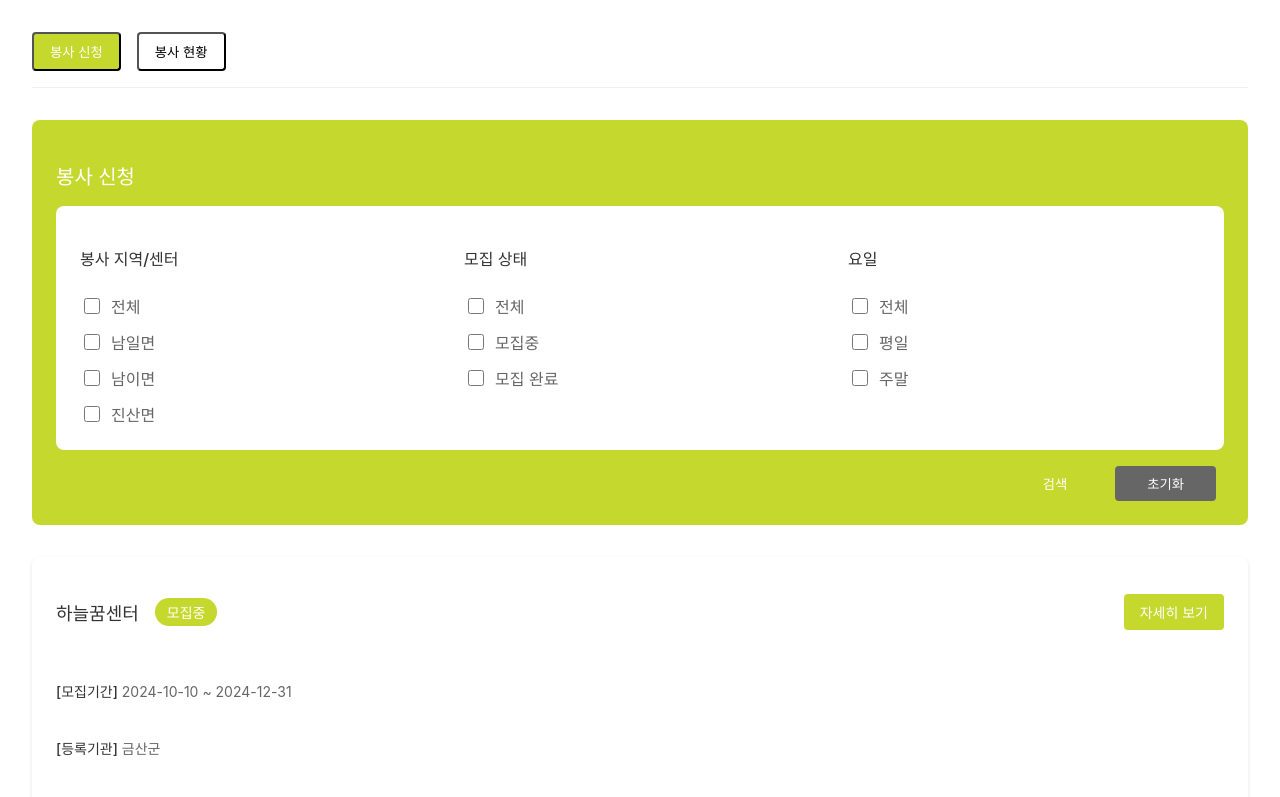
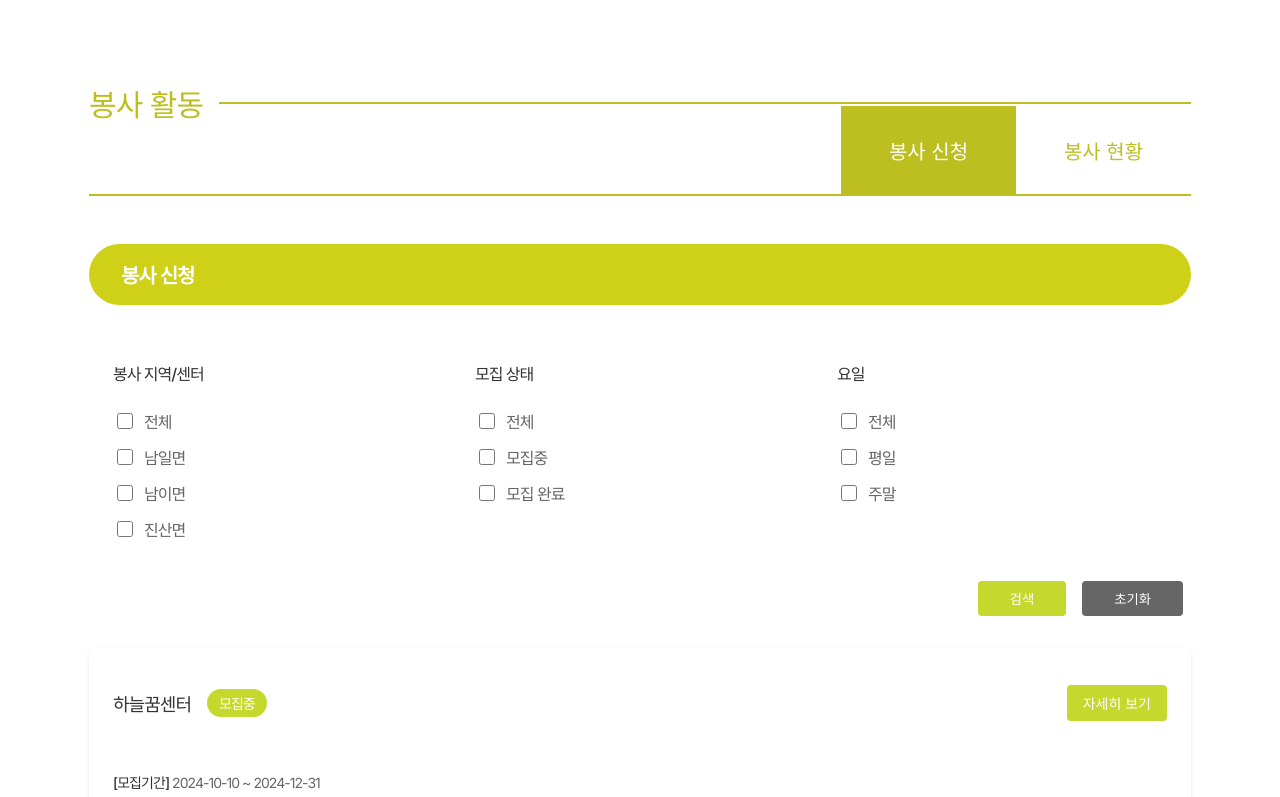
Before and after one commit to MINIPROJECT-yourstory/yourstory-FE, a React (Create React App) app in the folder yourstory/: page /volunteer in a window 1280 px wide. Shown: the top 797 px of the page. Built offline with nearby package versions, Linux system fonts and the light colour scheme.

Commit message:
Feat: 봉사조회창

```diff
--- a/yourstory/public/index.html
+++ b/yourstory/public/index.html
@@ -3,6 +3,9 @@
   <head>
     <meta charset="utf-8" />
     <link rel="icon" href="%PUBLIC_URL%/favicon.ico" />
+    <link rel="preconnect" href="https://fonts.googleapis.com">
+    <link rel="preconnect" href="https://fonts.gstatic.com" crossorigin>
+    <link href="https://fonts.googleapis.com/css2?family=Inter:wght@100;200;300;400;500;600;700;800;900&display=swap" rel="stylesheet">
     <meta name="viewport" content="width=device-width, initial-scale=1" />
     <meta name="theme-color" content="#000000" />
     <meta
--- a/yourstory/src/components/volunteer/VolunteerFilter.jsx
+++ b/yourstory/src/components/volunteer/VolunteerFilter.jsx
@@ -4,7 +4,7 @@ import styled from 'styled-components';
 const VolunteerFilter = () => {
     return (
       <FilterContainer>
-        <FilterTitle>봉사 신청</FilterTitle>
+      <FilterTitle>봉사 신청</FilterTitle>
         <FilterGrid>
           <FilterSection>
             <FilterSectionTitle>봉사 지역/센터</FilterSectionTitle>
@@ -80,17 +80,17 @@ const VolunteerFilter = () => {
 `;
 
   const FilterContainer = styled.div`
-    background-color: #C5D82D;
-    border-radius: 8px;
-    padding: 1.5rem;
     margin-bottom: 2rem;
   `;
 
-  const FilterTitle = styled.h2`
+  const FilterTitle = styled.div`
+    padding: 1rem 2rem;
+    background-color: #CED118;
     color: white;
-    font-size: 1.25rem;
+    font-size: 20px;
     margin-bottom: 1rem;
-    font-weight: 500;
+    font-weight: 700;
+    border-radius: 50px;
   `;
 
   const FilterGrid = styled.div`
--- a/yourstory/src/components/volunteer/VolunteerHeader.jsx
+++ b/yourstory/src/components/volunteer/VolunteerHeader.jsx
@@ -4,38 +4,67 @@ import styled from 'styled-components';
 const VolunteerHeader = () => {
   return (
     <HeaderContainer>
-      <ButtonGroup>
-        <ActiveButton>봉사 신청</ActiveButton>
-        <InactiveButton>봉사 현황</InactiveButton>
-      </ButtonGroup>
-    </HeaderContainer>
+    <HeaderTitle>
+      봉사 활동
+      <HeaderLine />
+    </HeaderTitle>
+    <ButtonGroup>
+      <ActiveButton>봉사 신청</ActiveButton>
+      <InactiveButton>봉사 현황</InactiveButton>
+    </ButtonGroup>
+    <HeaderLine />
+  </HeaderContainer>
   );
 };
 
 const HeaderContainer = styled.div`
-  border-bottom: 1px solid #eee;
   padding-bottom: 1rem;
   margin-bottom: 2rem;
 `;
 
-const ButtonGroup = styled.div`
+const HeaderTitle = styled.div`
+  font-size: 30px;
+  font-weight: 400;
+  color: var(--green);
   display: flex;
+  align-items: center;
   gap: 1rem;
 `;
 
+const HeaderLine = styled.div`
+  border-bottom: 2px solid var(--green);
+  flex: 1;
+  height: 1px;
+
+  &:last-child {
+    margin-top: -1px;
+  }
+`;
+
+const ButtonGroup = styled.div`
+  display: flex;
+  justify-content: flex-end;
+  width: 100%;
+  margin-top: -19px;
+`;
+
 const Button = styled.button`
-  padding: 0.5rem 1rem;
-  border-radius: 4px;
+  font-size: 20px;
+  padding: 1rem;
   cursor: pointer;
+  border: none;
+  height: 88px;
+  width: 175px;
 `;
 
 const ActiveButton = styled(Button)`
-  background-color: #C5D82D;
+  background-color: var(--green);
   color: white;
 `;
 
 const InactiveButton = styled(Button)`
   background: none;
+  color: var(--green);
 `;
 
 export default VolunteerHeader;
--- a/yourstory/src/components/volunteer/VolunteerList.jsx
+++ b/yourstory/src/components/volunteer/VolunteerList.jsx
@@ -79,7 +79,7 @@ const VolunteerList = () => {
   };
 
   const CardContainer = styled.div`
-    background: white;
+    background:F3F3F3;
     border-radius: 8px;
     padding: 1.5rem;
     box-shadow: 0 2px 4px rgba(0, 0, 0, 0.1);
--- a/yourstory/src/index.css
+++ b/yourstory/src/index.css
@@ -1,8 +1,13 @@
-body {
+:root {
+  --main-font: 'Inter', sans-serif;
+  --letter-spacing: -0.06em;
+  --green: #BCBF1F;
+}
+
+html, body {
   margin: 0;
-  font-family: -apple-system, BlinkMacSystemFont, 'Segoe UI', 'Roboto', 'Oxygen',
-    'Ubuntu', 'Cantarell', 'Fira Sans', 'Droid Sans', 'Helvetica Neue',
-    sans-serif;
+  font-family: var(--main-font);
+  letter-spacing: var(--letter-spacing);
   -webkit-font-smoothing: antialiased;
   -moz-osx-font-smoothing: grayscale;
 }
--- a/yourstory/src/pages/Volunteer.js
+++ b/yourstory/src/pages/Volunteer.js
@@ -3,6 +3,7 @@ import styled from 'styled-components';
 import VolunteerHeader from '../components/volunteer/VolunteerHeader';
 import VolunteerFilter from '../components/volunteer/VolunteerFilter';
 import VolunteerList from '../components/volunteer/VolunteerList';
+
 
 const VolunteerPage = () => {
   return (
@@ -15,7 +16,7 @@ const VolunteerPage = () => {
 };
 
 const PageContainer = styled.div`
-  padding: 2rem;
+  padding: 81px 89px;
 `;
 
 export default VolunteerPage;
```
